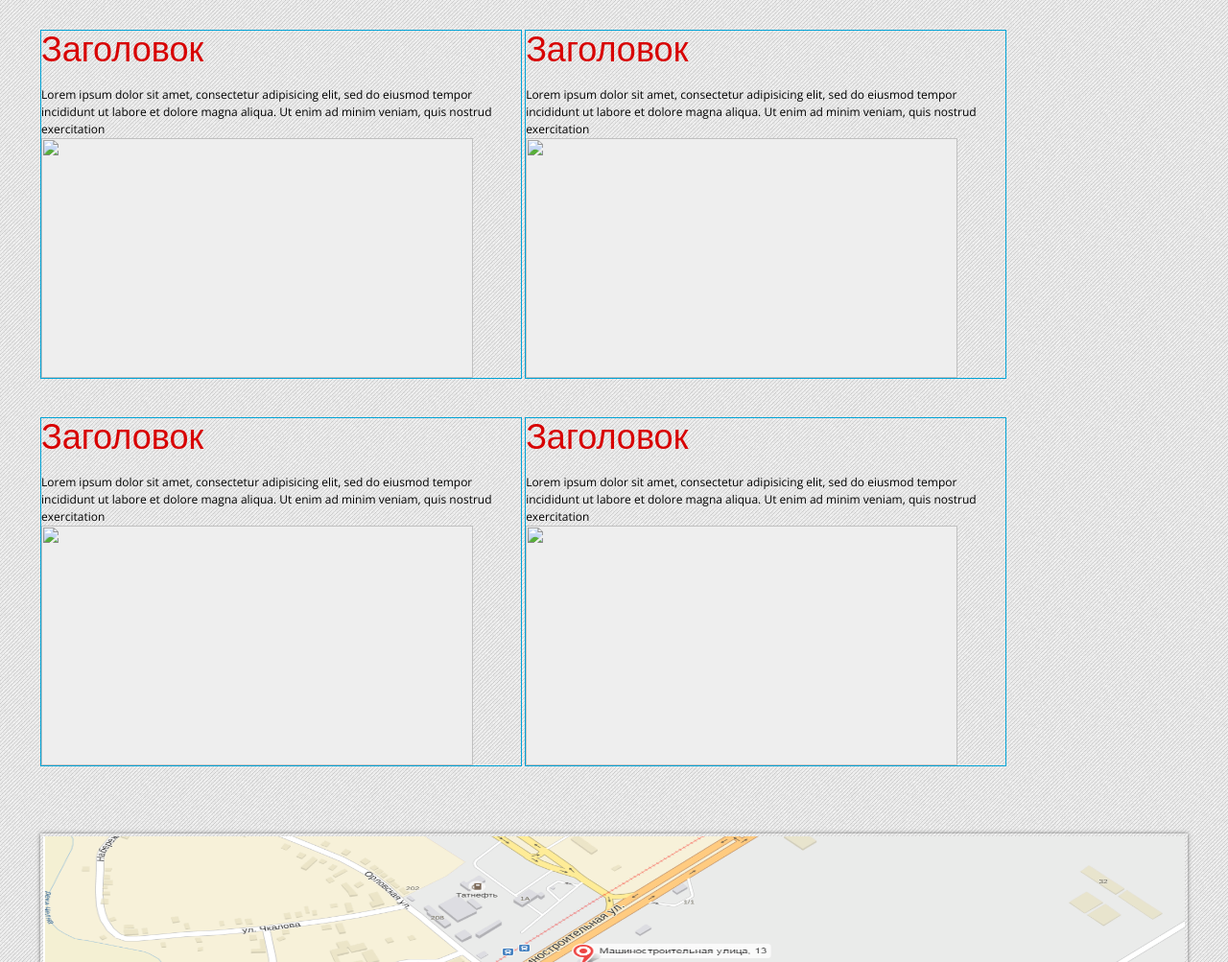
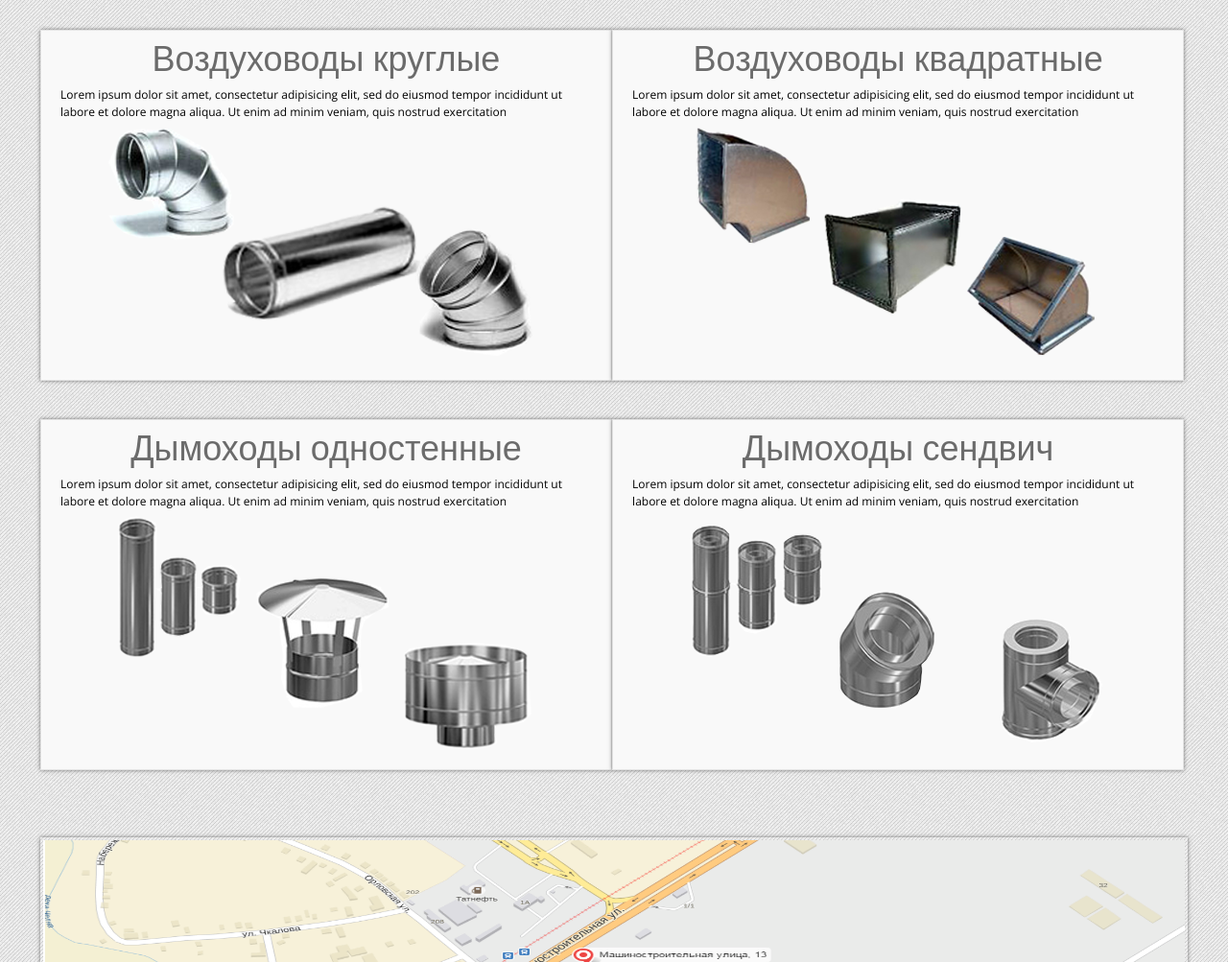
Before and after one commit to AlexZiz/kam-new, a plain HTML site: page www/index.html in a window 1280 px wide. Shown: the part 880-1883 px from the top of the page at 96% size. Drawn offline with nearby package versions, Linux system fonts and the light colour scheme.

Commit message:
верстка блоков направления деятельности на главной странице

```diff
--- a/www/css/master.css
+++ b/www/css/master.css
@@ -328,18 +328,19 @@ body {
 .post {
   display: inline-block;
   margin-bottom: 40px;
-  padding: 10px 0 0 0;
-  max-width: 598px;
-  border: 1px solid #01a3d6;
+  padding: 20px;
+  margin-right: -3px;
+  max-width: 46.3210%;
+  border: 1px solid #e2e2e2;
+  background: #f9f9f9;
 }
 
 .post-text {
-  width: 500px;
 }
 
 .post-img {
+  margin-left: 50px;
   width: 450px;
-  background: #eee;
 }
 
 .post-img img {
@@ -349,9 +350,10 @@ body {
 }
 
 .post-title {
-  margin: 0 0 30px 0;
+  margin-bottom: 20px;
+  text-align: center;
   font-size: 3em;
-  color: #d80202;
+  color: #6b6b6b;
 }
 .main-content .content-map {
   margin: 30px 0 30px 0;
--- a/www/index.html
+++ b/www/index.html
@@ -100,52 +100,61 @@
         <h2>Что мы можем Вам предложить?</h2>
       </div>
 
-      <section class="post cf">
+      <section class="post shadow cf">
         <div class="post-text">
-          <h2 class="post-title">Заголовок</h2>
+         <div class="post-title">
+          <h2>Воздуховоды круглые</h2>
+         </div>
          <p>Lorem ipsum dolor sit amet, consectetur adipisicing elit, sed do eiusmod
          tempor incididunt ut labore et dolore magna aliqua. Ut enim ad minim veniam,
          quis nostrud exercitation</p>
         </div>
         <div class="post-img">
-          <img src="" width="450" height="250">
+          <img src="img/duc.png" width="450" height="250">
         </div>
       </section>
-      <section class="post cf">
+
+      <section class="post shadow cf">
         <div class="post-text">
-          <h2 class="post-title">Заголовок</h2>
+         <div class="post-title">
+          <h2>Воздуховоды квадратные</h2>
+         </div>
          <p>Lorem ipsum dolor sit amet, consectetur adipisicing elit, sed do eiusmod
          tempor incididunt ut labore et dolore magna aliqua. Ut enim ad minim veniam,
          quis nostrud exercitation</p>
         </div>
         <div class="post-img">
-          <img src="" width="450" height="250">
+          <img src="img/duc_sq.png" width="450" height="250">
         </div>
       </section>
-      <section class="post cf">
+
+      <section class="post shadow cf">
         <div class="post-text">
-          <h2 class="post-title">Заголовок</h2>
+         <div class="post-title">
+          <h2>Дымоходы одностенные</h2>
+         </div>
          <p>Lorem ipsum dolor sit amet, consectetur adipisicing elit, sed do eiusmod
          tempor incididunt ut labore et dolore magna aliqua. Ut enim ad minim veniam,
          quis nostrud exercitation</p>
         </div>
         <div class="post-img">
-          <img src="" width="450" height="250">
+          <img src="img/smoke.png" width="450" height="250">
         </div>
       </section>
-      <section class="post cf">
+
+      <section class="post shadow cf">
         <div class="post-text">
-          <h2 class="post-title">Заголовок</h2>
+         <div class="post-title">
+          <h2>Дымоходы сендвич</h2>
+         </div>
          <p>Lorem ipsum dolor sit amet, consectetur adipisicing elit, sed do eiusmod
          tempor incididunt ut labore et dolore magna aliqua. Ut enim ad minim veniam,
          quis nostrud exercitation</p>
         </div>
         <div class="post-img">
-          <img src="" width="450" height="250">
+          <img src="img/smoke-sen.png" width="450" height="250">
         </div>
       </section>
-
-
 
       <div class="content-map">
         <div class="wrap-map shadow sizing">
```
Also changed, not shown: www/img/duc.png (added), www/img/duc_sq.png (added), www/img/smoke-sen.png (added), www/img/smoke.png (added). Lines whose indentation alone changed are shown as unchanged.
